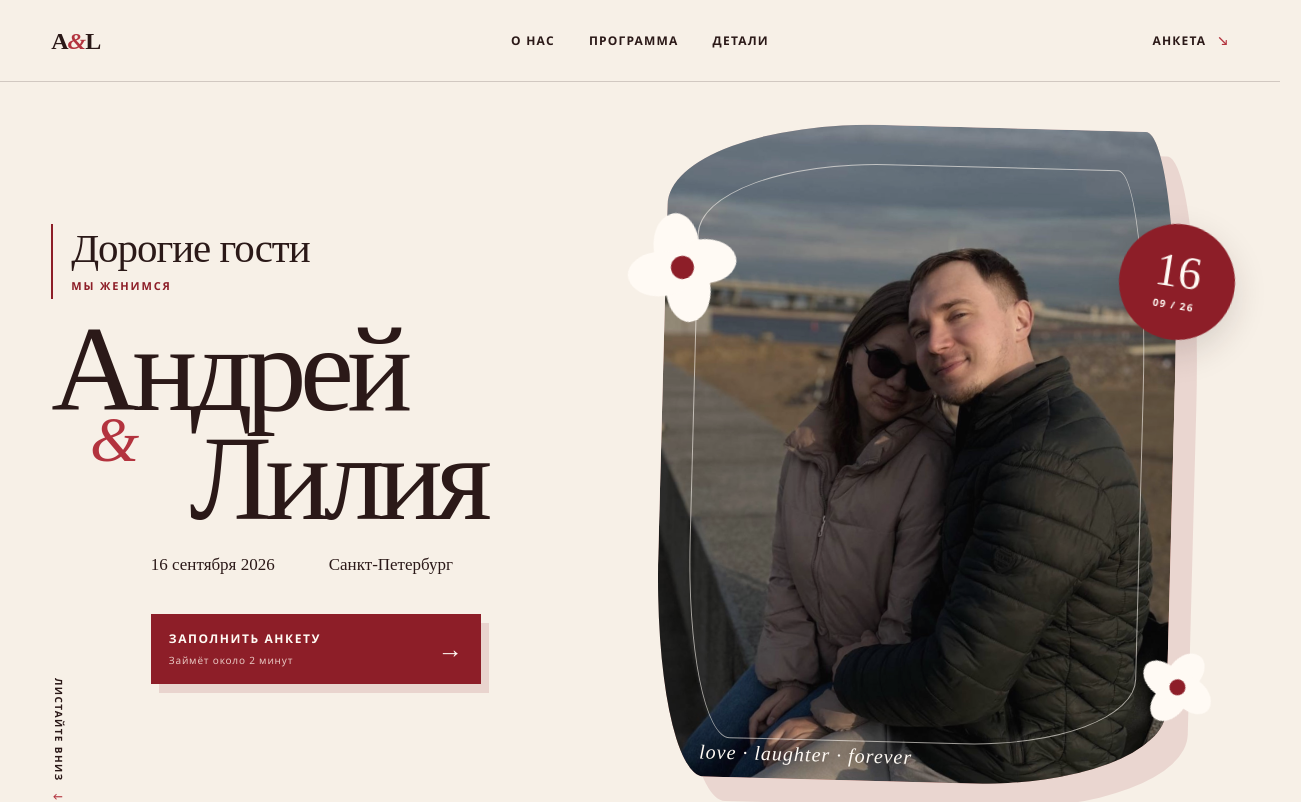
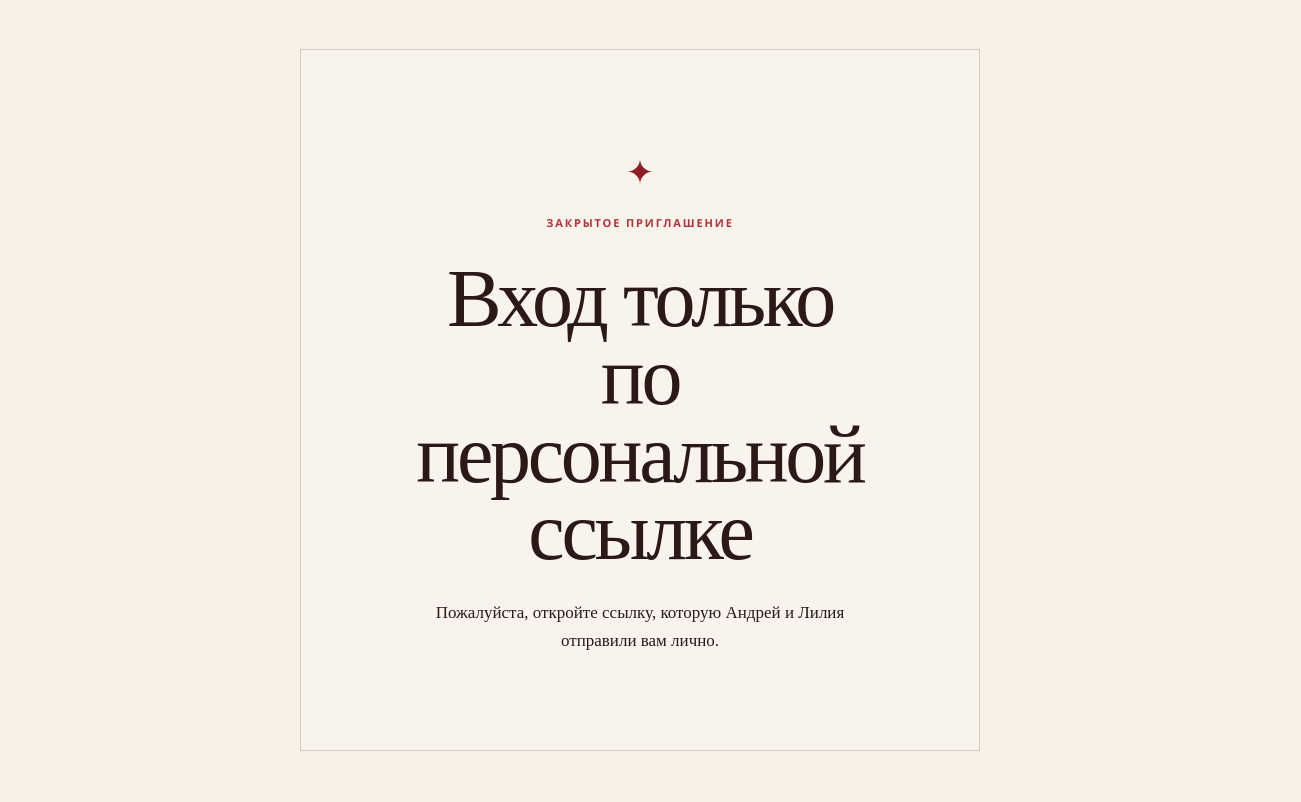
Before and after one commit to herr-wahnsinn/wedding-invitation, a Next.js app: page / in a window 1280 px wide. Shown: the top 802 px of the page, 1301 px wide, since content can reach past the window. Built offline with nearby package versions, Linux system fonts and the light colour scheme.

Commit message:
Require a valid personal invitation link

```diff
--- a/app/globals.css
+++ b/app/globals.css
@@ -214,6 +214,12 @@ fieldset legend { margin: 0 0 12px; }
 .invite-note h3 { margin: 20px 0 10px; font: 400 38px/1 var(--serif); }
 .invite-note p { max-width: 380px; margin: 0; font: 16px/1.6 var(--serif); }
 .invite-loader { width: 34px; height: 34px; border: 1px solid rgba(43,25,24,.2); border-top-color: var(--wine); border-radius: 50%; animation: spin .8s linear infinite; margin-bottom: 20px; }
+.access-gate { min-height: 100svh; display: grid; place-items: center; padding: 24px; background: var(--ivory); }
+.access-gate-card { width: min(680px, 100%); min-height: min(560px, calc(100svh - 48px)); display: grid; place-content: center; justify-items: center; padding: clamp(42px, 8vw, 96px); border: 1px solid rgba(43,25,24,.18); text-align: center; background: rgba(255,255,255,.16); }
+.access-gate-card .section-number { margin: 18px 0 28px; }
+.access-gate-card h1 { max-width: 590px; margin: 0; color: var(--chocolate); font: 400 clamp(43px, 7vw, 82px)/.95 var(--serif); letter-spacing: -.04em; }
+.access-gate-card > p:last-child { max-width: 440px; margin: 28px 0 0; font: 17px/1.6 var(--serif); }
+.access-gate-symbol { color: var(--wine); font-size: 34px; }
 
 footer { padding: 120px 7vw 44px; background: var(--wine); color: var(--paper); text-align: center; }
 footer > p { font: 28px var(--script); margin: 0; color: var(--blush); transform: rotate(-3deg); }
--- a/app/page.tsx
+++ b/app/page.tsx
@@ -137,6 +137,32 @@ export default function Home() {
     } finally {
       setSubmitting(false);
     }
+  }
+
+  if (inviteState !== "ready") {
+    const isChecking = inviteState === "idle" || inviteState === "loading";
+
+    return (
+      <main className="access-gate">
+        <div className="access-gate-card" role="status">
+          {isChecking ? (
+            <>
+              <span className="invite-loader" aria-hidden="true" />
+              <p className="section-number">Андрей & Лилия</p>
+              <h1>Проверяем приглашение…</h1>
+              <p>Пожалуйста, подождите несколько секунд.</p>
+            </>
+          ) : (
+            <>
+              <span className="access-gate-symbol" aria-hidden="true">✦</span>
+              <p className="section-number">Закрытое приглашение</p>
+              <h1>Вход только<br />по персональной ссылке</h1>
+              <p>Пожалуйста, откройте ссылку, которую Андрей и Лилия отправили вам лично.</p>
+            </>
+          )}
+        </div>
+      </main>
+    );
   }
 
   return (
@@ -295,18 +321,7 @@ export default function Home() {
           <p>Пожалуйста, дайте ответ, как только определитесь.</p>
         </div>
 
-        {inviteState === "loading" ? (
-          <div className="invite-note" role="status">
-            <span className="invite-loader" aria-hidden="true" />
-            <p>Готовим ваше персональное приглашение…</p>
-          </div>
-        ) : inviteState === "invalid" ? (
-          <div className="invite-note" role="status">
-            <span>✦</span>
-            <h3>Нужна персональная ссылка</h3>
-            <p>Пожалуйста, откройте ссылку, которую мы отправили вам лично. Так ответ попадёт в правильную строку списка гостей.</p>
-          </div>
-        ) : sent ? (
+        {sent ? (
           <div className="success" role="status">
             <span>✓</span>
             <h3>Ответ принят</h3>
```
